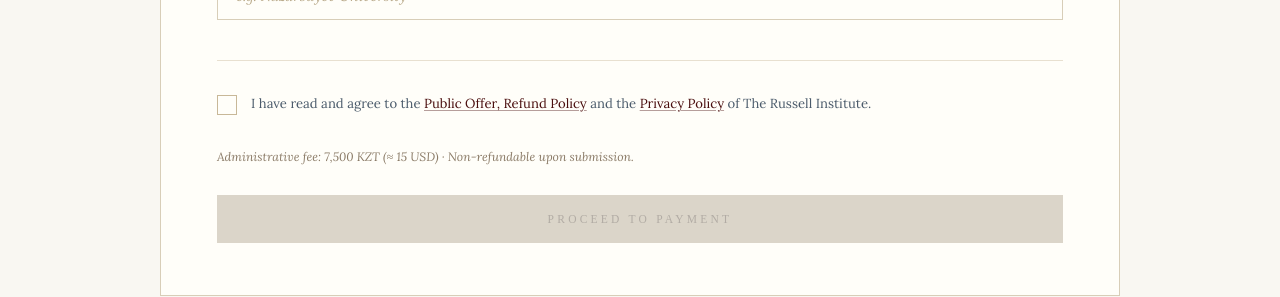
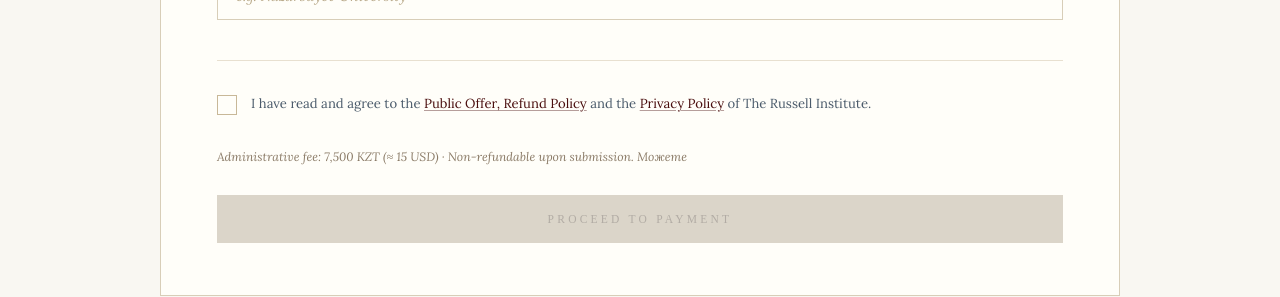
Before and after one commit to sultanmedressov1/russell-institute, a React (Vite) app: page / in a window 1280 px wide. Shown: the part 5073-5370 px from the top of the page. Built offline with nearby package versions, Linux system fonts and the light colour scheme; a web font is replaced by a local one.

Commit message:
обновление

```diff
--- a/src/App.jsx
+++ b/src/App.jsx
@@ -180,7 +180,7 @@ const COPY = {
     errLegal:    { en: "You must accept the terms to proceed.",     ru: "Для продолжения необходимо принять условия." },
     btnPay:      { en: "Proceed to Payment",             ru: "Перейти к оплате" },
     btnDisabled: { en: "Accept terms to continue",       ru: "Примите условия для продолжения" },
-    feeNote:     { en: "Administrative fee: 7,500 KZT (≈ 15 USD) · Non-refundable upon submission.", ru: "Административный взнос: 7,500 KZT (≈ 15 USD) · Не подлежит возврату после подачи." },
+    feeNote:     { en: "Administrative fee: 7,500 KZT (≈ 15 USD) · Non-refundable upon submission. \n Можете", ru: "Административный взнос: 7,500 KZT (≈ 15 USD) · Не подлежит возврату после подачи." },
   },
   modal: {
     title:      { en: "Payment Instructions", ru: "Инструкции по оплате" },
```
